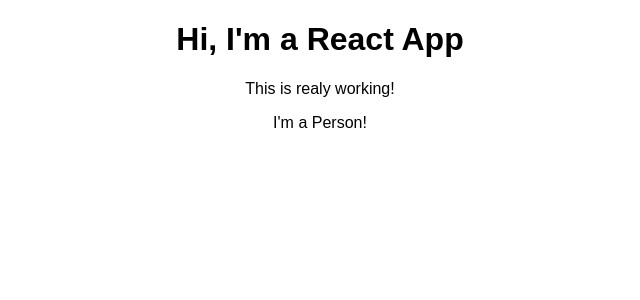
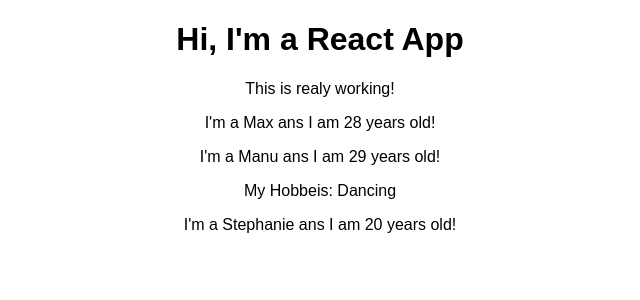
Before and after one commit to ritagujar/100daysOfDevelopement, a React (Create React App) app in the folder REACT/my-app/: page / in a window 1280 px wide. Shown: the top 300 px of the page, without its empty margins (320-960 px from the left). Built offline with nearby package versions, Linux system fonts and the light colour scheme.

Commit message:
#Day-21 - React - Props and Accessing children

```diff
--- a/REACT/my-app/src/App.js
+++ b/REACT/my-app/src/App.js
@@ -8,7 +8,11 @@ class App extends Component {
       <div className="App">
         <h1>Hi, I'm a React App</h1>
         <p>This is realy working!</p>
-        <Person />
+        <Person name="Max" age="28" />
+        <Person name="Manu" age="29">
+          My Hobbeis: Dancing
+        </Person>
+        <Person name="Stephanie" age="20" />
       </div>
     );
   }
--- a/REACT/my-app/src/Component/Person.js
+++ b/REACT/my-app/src/Component/Person.js
@@ -1,7 +1,14 @@
 import React from "react";
 
-const Person = () => {
-  return <p>I'm a Person!</p>;
+const Person = (props) => {
+  return (
+    <div>
+      <p>
+        I'm a {props.name} ans I am {props.age} years old!
+      </p>
+      <p>{props.children}</p>
+    </div>
+  );
 };
 
 export default Person;
```
